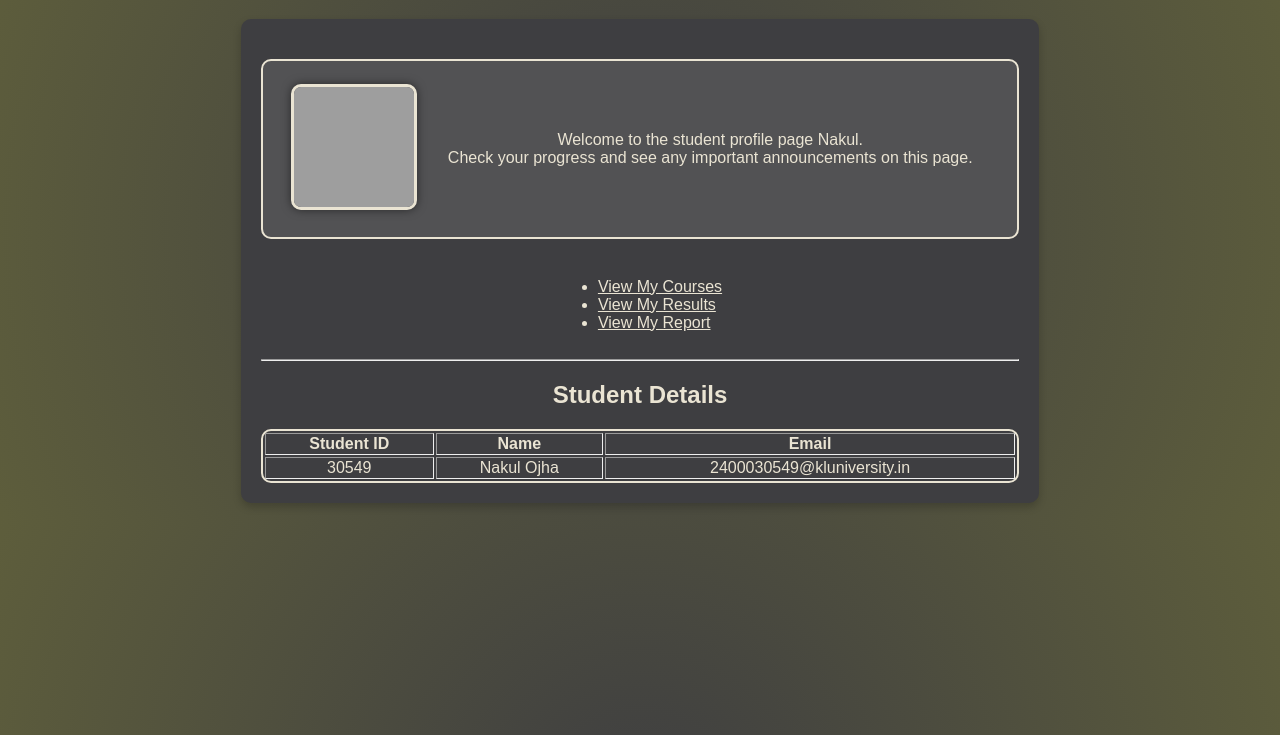
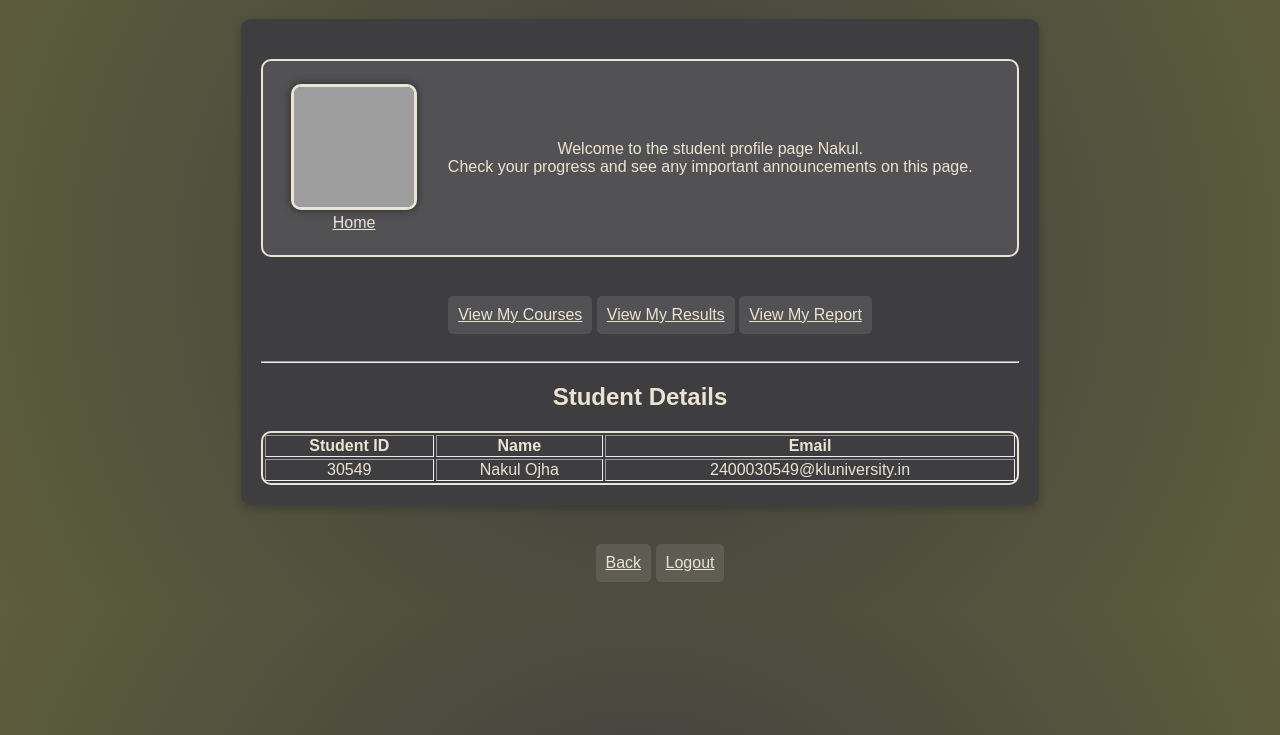
Before and after one commit to n4ku7/ResultAnalysis.html, a plain HTML site: page student/view_profile.html in a window 1280 px wide. Shown: the part 65-800 px from the top of the page. Drawn offline with Linux system fonts and the light colour scheme; grey boxes are pictures that could not be loaded.

Commit message:
new animations

```diff
--- a/CSS/profile.css
+++ b/CSS/profile.css
@@ -48,3 +48,24 @@ img {
     margin: 20px auto;
     width: 60%;
 }
+
+.card:hover {
+    box-shadow: 0 8px 16px rgba(0, 0, 0, 0.2);
+    transform: translateY(12px);
+    transition: trandsform 0.3s ease, box-shadow 0.3s ease;
+    background: radial-gradient(circle, hsla(240, 2%, 25%, 1) 0%, hsla(60, 22%, 30%, 1) 100%);
+}
+
+.list-style {
+    list-style-type: none;
+    direction: flex;
+    gap: 10px;
+}
+
+.list-style li {
+    display: inline-block;
+    padding: 10px;
+    background-color: rgba(255, 255, 255, 0.1);
+    border-radius: 5px;
+    transition: background-color 0.3s ease;
+}
--- a/student/view_profile.html
+++ b/student/view_profile.html
@@ -12,14 +12,14 @@
         <div class="card">
             <table class ="profile-table">
                 <tr>
-                    <td><img src="student_media/studentProfile.jpg.jpg" alt="Profile picture" height="120px" width="120px"></td>
+                    <td><img src="student_media/studentProfile.jpg.jpg" alt="Profile picture" height="120px" width="120px"><br><a href="student_index.html">Home</a></td>
                     <td>Welcome to the student profile page Nakul.<br>Check your progress and see any important announcements on this page.</td>
                 </tr>
             </table>
             <table text-align="left">
                 <tr>
                     <td>
-                        <ul>
+                        <ul class="list-style">
                             <li>
                                 <a href="view_course.html">View My Courses</a>
                             </li>
@@ -48,6 +48,20 @@
                 </tr>
             </table>
         </div>
+        <table text-align="left">
+                <tr>
+                    <td>
+                        <ul class="list-style">
+                            <li>
+                                <a href="student_index.html">Back</a>
+                            </li>
+                            <li>
+                                <a href="/index.html">Logout</a>
+                            </li>
+                        </ul>
+                    </td>
+                </tr>
+            </table>
     </center>
 </body>
 </html>
```
Also changed, not shown: admin/profile.html (+1 -1 lines).
